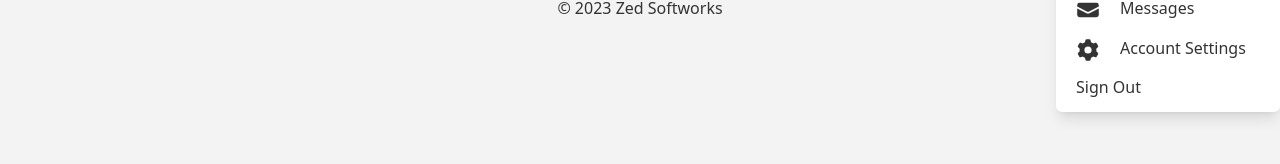
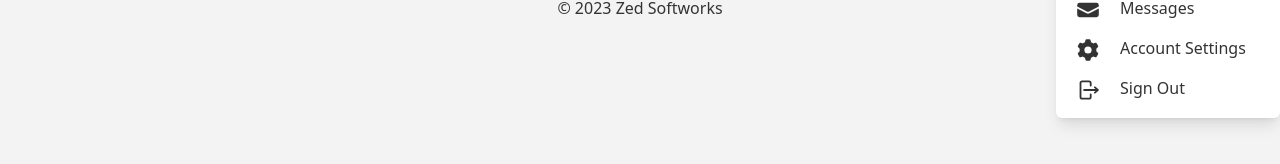
Before and after one commit to Zed-Softworks-Official/nemu, a Next.js app: page / in a window 1280 px wide. Both pictures are taken after a click on the button 1268 px from the left and 70 px from the top of the page. Shown: the part 224-388 px from the top of the page. Built offline with nearby package versions, Linux system fonts and the light colour scheme; a web font is replaced by a local one.

Commit message:
Sign out icon

```diff
--- a/components/Navbar.jsx
+++ b/components/Navbar.jsx
@@ -2,7 +2,7 @@
 
 import React, { Fragment } from "react";
 import { Menu, Transition } from "@headlessui/react";
-import { BellIcon, ChartBarIcon, Cog6ToothIcon, EnvelopeIcon, MagnifyingGlassIcon, PaintBrushIcon, UserIcon } from "@heroicons/react/20/solid";
+import { ArrowRightOnRectangleIcon, BellIcon, ChartBarIcon, Cog6ToothIcon, EnvelopeIcon, MagnifyingGlassIcon, PaintBrushIcon, UserIcon } from "@heroicons/react/20/solid";
 
 function classNames(...classes) {
     return classes.filter(Boolean).join(' ');
@@ -83,6 +83,7 @@ export default function Navbar() {
                                 {({ active }) => (
                                     <a href="/"
                                     className={classNames(active ? 'bg-white text-charcoal' : 'text-charcoal', 'block px-5 py-2 text.sm')}>
+                                        <ArrowRightOnRectangleIcon className="h-6 w-6 text-charcoal inline mr-5" />
                                         Sign Out
                                     </a>
                                 )}
```
